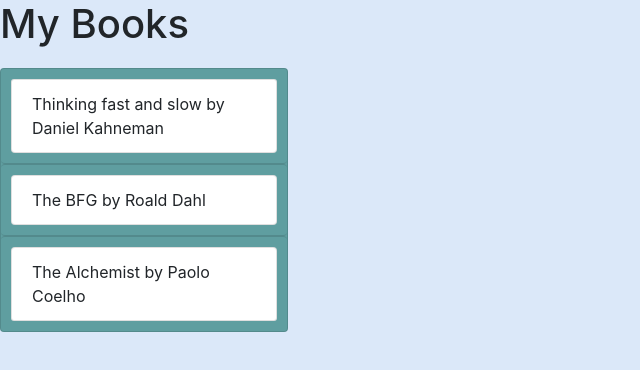
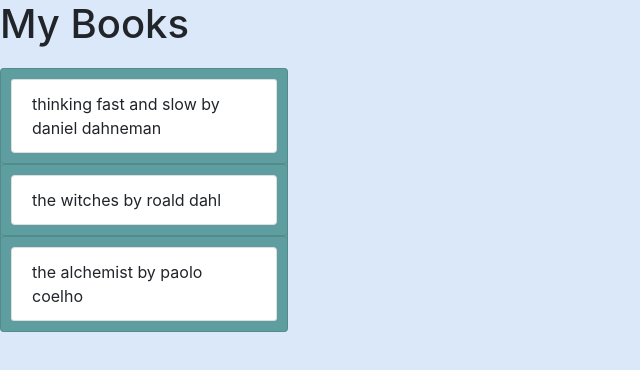
Before and after one commit to Danielandro/angular-books, an Angular app: page / in a window 1280 px wide. Shown: the top 370 px of the page, without its empty margins (0-640 px from the left). Built offline with nearby package versions, Linux system fonts and the light colour scheme; data requests are answered from the project's data file.

Commit message:
Alter bookService to use Observables

```diff
--- a/src/app/app.module.ts
+++ b/src/app/app.module.ts
@@ -1,12 +1,13 @@
 import { BrowserModule } from "@angular/platform-browser";
 import { NgModule } from "@angular/core";
+import { HttpClientModule } from "@angular/common/http";
 
 import { AppComponent } from "./app.component";
 import { BooksComponent } from "./books/books.component";
 
 @NgModule({
   declarations: [AppComponent, BooksComponent],
-  imports: [BrowserModule],
+  imports: [BrowserModule, HttpClientModule],
   providers: [],
   bootstrap: [AppComponent]
 })
--- a/src/app/books/book.service.ts
+++ b/src/app/books/book.service.ts
@@ -1,29 +1,16 @@
 import { Injectable } from "@angular/core";
 import IBook from "./book";
+import { Observable } from "rxjs";
+import { HttpClient } from "@angular/common/http";
 
 @Injectable({
   providedIn: "root"
 })
 export class BookService {
-  constructor() {}
+  bookUrl: string = "http://localhost:3000/books";
+  constructor(private http: HttpClient) {}
 
-  getBooks(): IBook[] {
-    return [
-      {
-        id: 1,
-        title: "Thinking fast and slow",
-        author: "Daniel Kahneman"
-      },
-      {
-        id: 2,
-        title: "The BFG",
-        author: "Roald Dahl"
-      },
-      {
-        id: 3,
-        title: "The Alchemist",
-        author: "Paolo Coelho"
-      }
-    ];
+  getBooks(): Observable<IBook[]> {
+    return this.http.get<IBook[]>(this.bookUrl);
   }
 }
--- a/src/app/books/books.component.ts
+++ b/src/app/books/books.component.ts
@@ -13,6 +13,8 @@ export class BooksComponent implements OnInit {
   constructor(private bookService: BookService) {}
 
   ngOnInit() {
-    this.books = this.bookService.getBooks();
+    this.bookService.getBooks().subscribe(books => {
+      this.books = books;
+    });
   }
 }
```
